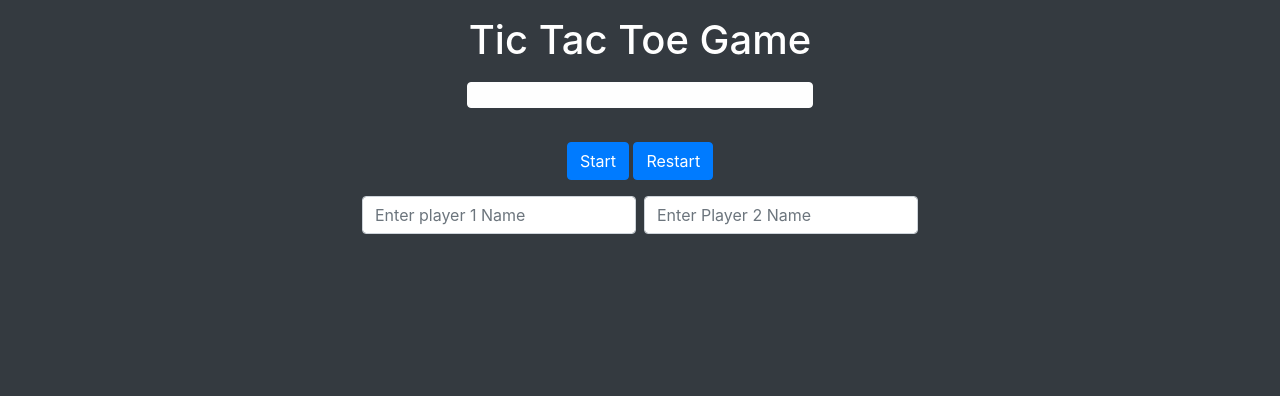
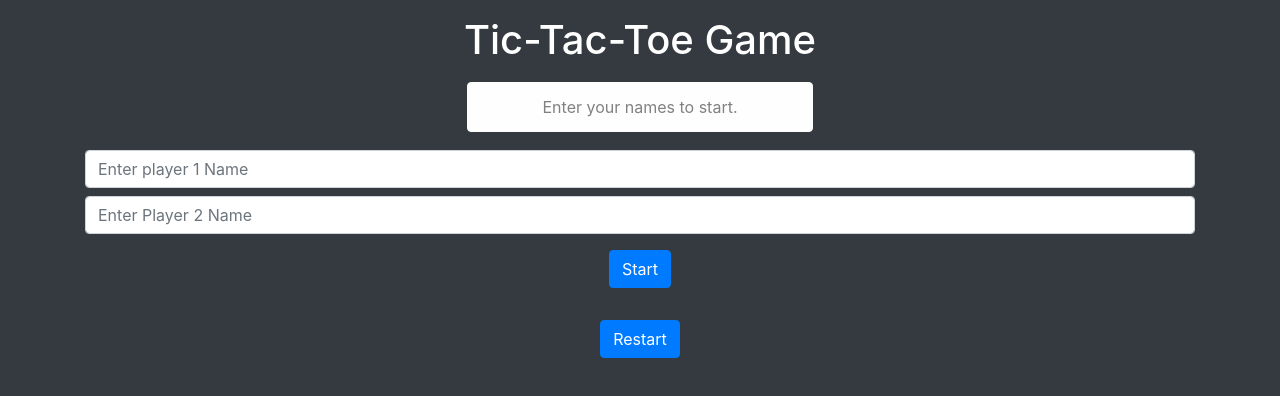
Before and after one commit to suretrust/js-tic-tac-toe, a plain HTML site: page index.html in a window 1280 px wide. Drawn offline with nearby package versions, Linux system fonts and the light colour scheme.

Commit message:
Add bootstrap syling to forms

```diff
--- a/index.html
+++ b/index.html
@@ -11,23 +11,27 @@
     <title>Tic Tac Toe</title>
 </head>
 <body class="bg-dark">
-    <h1 class="text-center my-3 text-white">Tic Tac Toe Game</h1>
+    <h1 class="text-center my-3 text-white">Tic-Tac-Toe Game</h1>
     <div class="container">
         <div class="mx-md-5 px-md-5">
-            <div class="alert alert-light text-center" id="alert"></div>
+            <div class="alert alert-light text-center" id="alert">Enter your names to start.</div>
             <div id="game">
                 <table class="table table-bordered text-center">
                     <tbody id="table-body"></tbody>
                 </table>
             </div>
         </div>
-        <div class="button text-center my-3" >
-            <button class="btn btn-primary" id="start">Start</button>
-            <button class="btn btn-primary" id="restart">Restart</button>
+
+        <div class="justify-content-center" id="input">
+            <input class="form-control" type="text" placeholder="Enter player 1 Name" id="name1">
+            <input class="form-control mt-2" type="text" placeholder="Enter Player 2 Name" id="name2">
         </div>
-        <div class="form-inline justify-content-center " id="input">
-            <input class="form-control mr-2" type="text" placeholder="Enter player 1 Name" id="name1">
-            <input class="form-control" type="text" placeholder="Enter Player 2 Name" id="name2">
+            <div class="text-center" id="start">
+                <button class="btn text-center my-3 btn-primary" >Start</button>
+            </div>
+            <div class="text-center" id="restart">
+                <button class="btn text-center my-3 btn-primary" >Restart</button>
+            </div>
         </div>
     </div>
 
```
